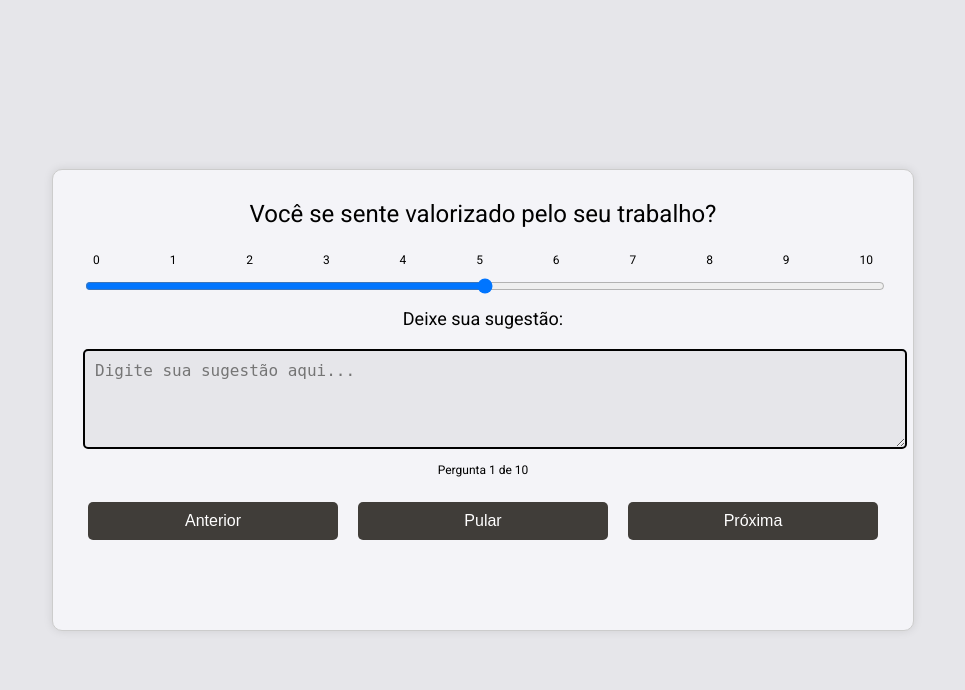
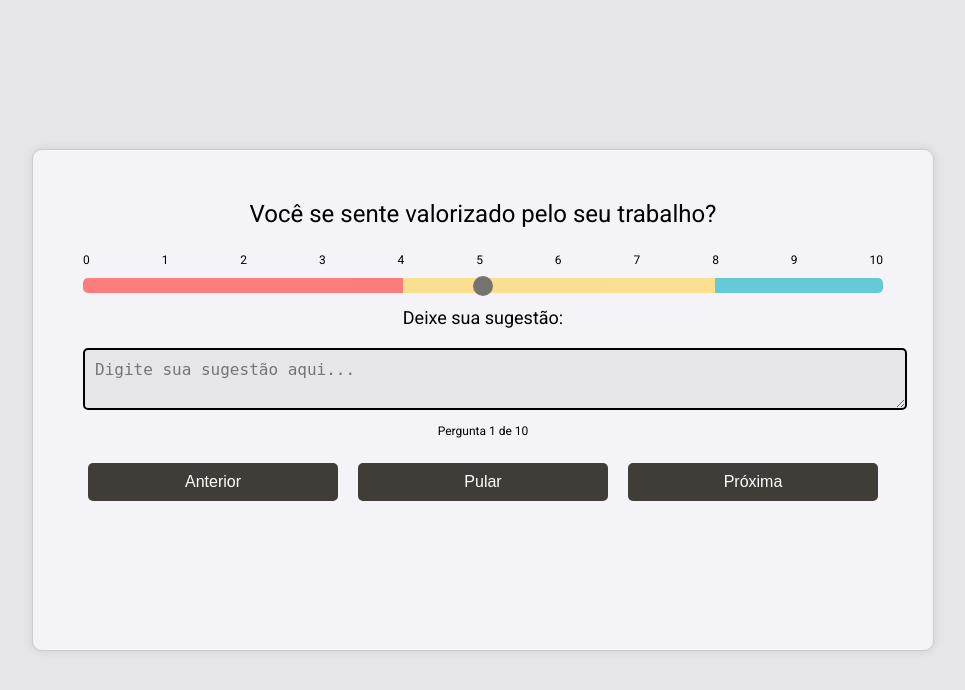
Before and after one commit to AndreLSBraga/clima, a Flask app: page /perguntas in a window 1280 px wide. Shown: the top 690 px of the page, without its empty margins (157-1122 px from the left). Run offline with Flask 3, Linux system fonts and the light colour scheme.

Commit message:
Slider colorido

```diff
--- a/static/styles.css
+++ b/static/styles.css
@@ -15,7 +15,7 @@ body, html {
 .container {
     text-align: center;
     border: 1px solid #ccc;
-    padding: 30px;
+    padding: 50px;
     border-radius: 10px;
     box-shadow: 0 0 10px rgba(0, 0, 0, 0.1);
     background-color: #F4F4F8;
@@ -54,17 +54,44 @@ form {
 
 .slider {
     margin-top: 20px;
+    margin-left: 0;
+    margin-right: 0;
     width: 100%;
+    -webkit-appearance: none;
+    appearance: none;
+    height: 15px;
+    border-radius: 5px;
+    background: linear-gradient(to right, #FE4A49 0%, #FE4A49 40%, #FED766 40%, #FED766 79%, #2AB7CA 79%, #2AB7CA 100%);
+    outline: none;
+    opacity: 0.7;
+    transition: opacity .2s;
+}
+
+.slider::-webkit-slider-thumb {
+    -webkit-appearance: none;
+    appearance: none;
+    width: 20px;
+    height: 20px;
+    border-radius: 50%;
+    background: #403D39;
+    cursor: pointer;
+}
+
+.slider::-moz-range-thumb {
+    width: 25px;
+    height: 25px;
+    border-radius: 50%;
+    cursor: pointer;
 }
 
 .slider-scale {
+    width: 100%;
     display: flex;
-    justify-content: space-between;
+    justify-content:space-between;
     position: absolute;
     top: -25px;
     left: 0;
     right: 0;
-    padding: 0 10px;
 }
 
 .slider-scale span {
--- a/templates/pergunta.html
+++ b/templates/pergunta.html
@@ -24,7 +24,7 @@
                     <label for="sugestao">Deixe sua sugestão:</label>
                 </div>
                 <div class="suggestion box">
-                    <textarea name="sugestao" id="sugestao" rows="4" cols="50" placeholder="Digite sua sugestão aqui..."></textarea>
+                    <textarea name="sugestao" id="sugestao" placeholder="Digite sua sugestão aqui..."></textarea>
                 </div>
             </div>
             <div class="question-number">Pergunta {{ pergunta_num }} de {{ total_perguntas }}</div>
```
Also changed, not shown: database/clima_organizacional.db.
